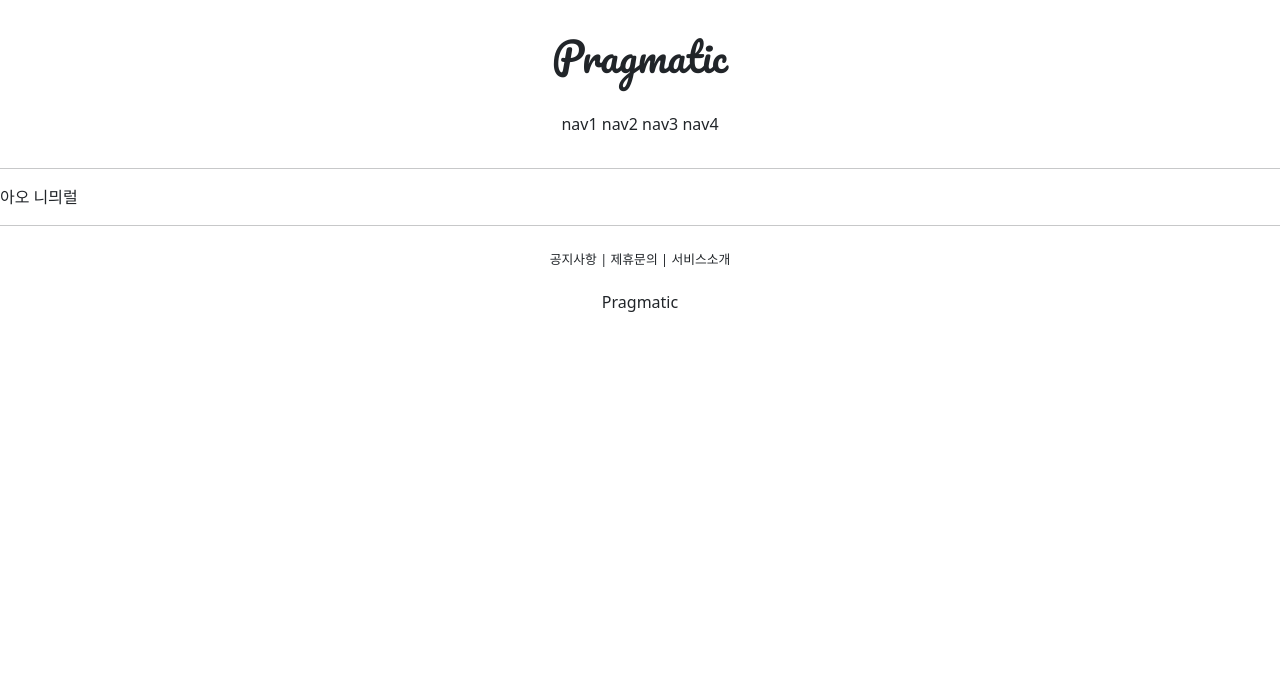
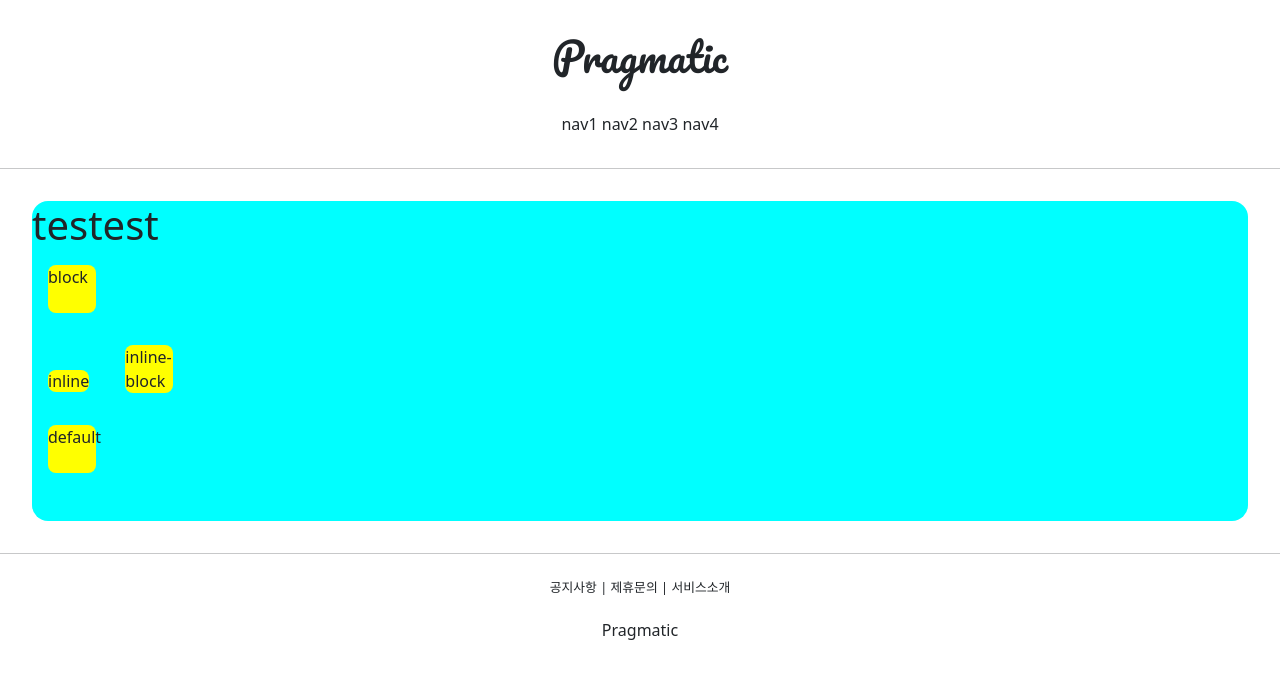
Before and after one commit to tmdgy6232/gis_2, a Django app: page /accounts/hello_world/ in a window 1280 px wide. Shown: the top 679 px of the page. Run offline with Django 3.2, Linux system fonts and the light colour scheme; parts of the project's set-up code (start-up, migrations or seed data) failed here and were passed over.

Commit message:
7/6 css display속성

```diff
--- a/accountapp/templates/accountapp/hello_world.html
+++ b/accountapp/templates/accountapp/hello_world.html
@@ -1,4 +1,21 @@
- {% extends 'base.html' %}
- {% block content %}
-     <div>아오 니믜럴</div>
- {% endblock %}
+{% extends 'base.html' %}
+{% block content %}
+    <style>
+        .testing {
+            background-color: yellow;
+            height : 48px;
+            width : 48px;
+            border-radius: .5rem;
+            margin : 1rem;
+        }
+    </style>
+    <div style="height: 20rem; background-color: aqua; border-radius: 1rem; margin: 2rem;">
+        <h1>testest</h1>
+        <div class="testing" style="display: block ">block</div>
+        <div class="testing" style="display: inline">inline</div>
+        <div class="testing" style="display: inline-block">inline-block</div>
+        <div class="testing" style="display: none">none</div>
+        <div class="testing">default</div>
+
+    </div>
+{% endblock %}
```
